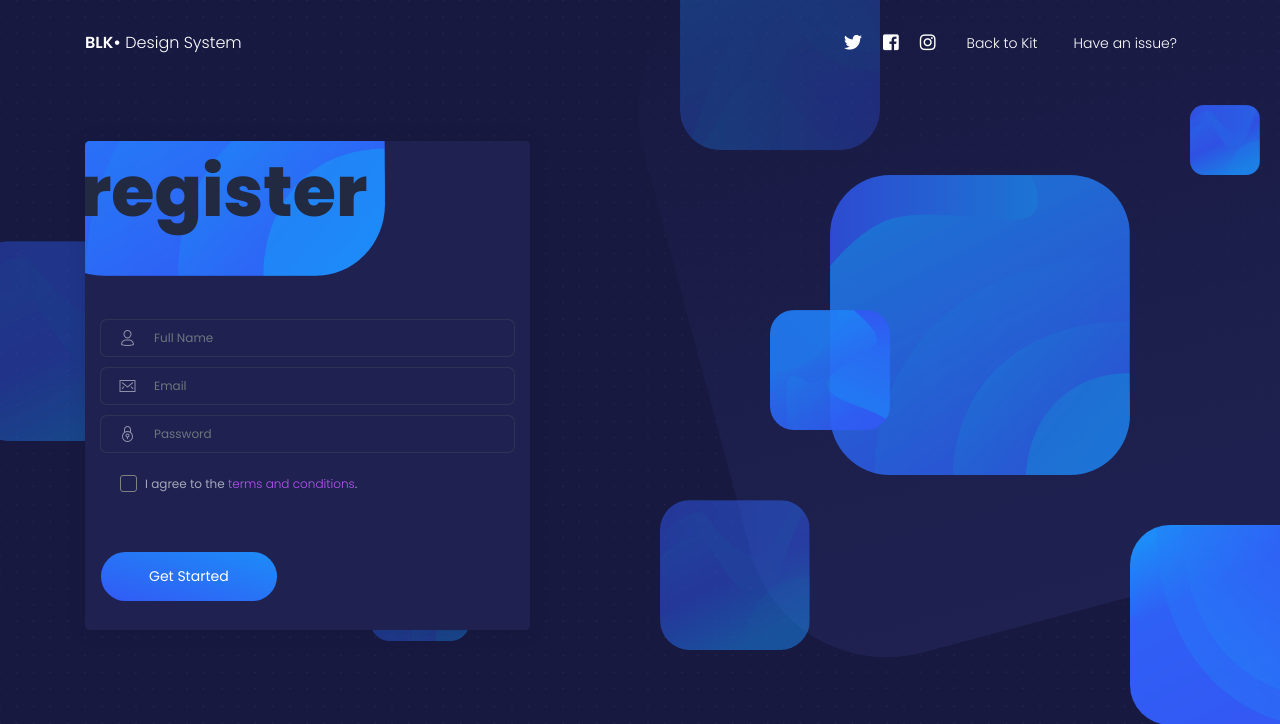
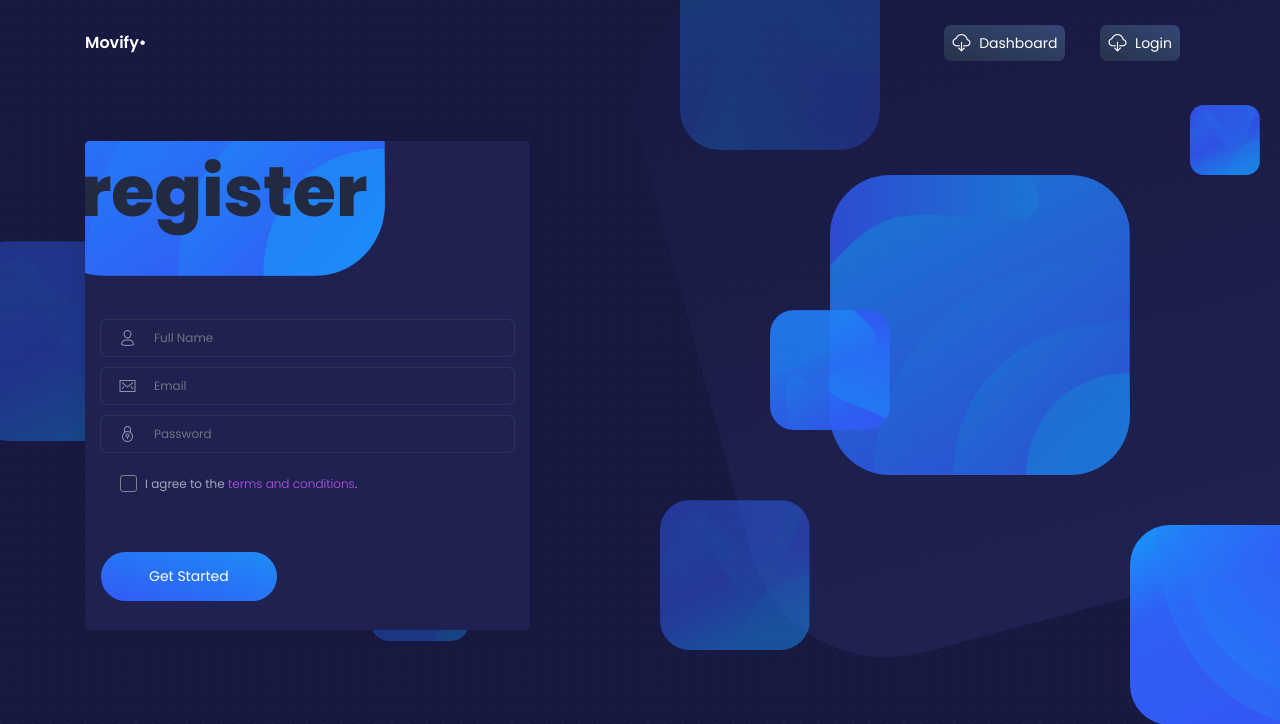
Before and after one commit to hammadmaqdoom/Movie-Recommendation-System, a Django app: page /register in a window 1280 px wide. Shown: the top 724 px of the page. Run offline with Django 3.2, Linux system fonts and the light colour scheme; some libraries are stand-ins or nearby versions.

Commit message:
update frontend

```diff
--- a/movieRsystem/templates/register.html
+++ b/movieRsystem/templates/register.html
@@ -26,8 +26,8 @@
   <nav class="navbar navbar-expand-lg fixed-top navbar-transparent " color-on-scroll="100">
     <div class="container">
       <div class="navbar-translate">
-        <a class="navbar-brand" href="https://demos.creative-tim.com/blk-design-system/index.html" rel="tooltip" title="Designed and Coded by Creative Tim" data-placement="bottom" target="_blank">
-          <span>BLK•</span> Design System
+        <a class="navbar-brand" href="" target="_blank">
+          <span>Movify•</span>
         </a>
         <button class="navbar-toggler navbar-toggler" type="button" data-toggle="collapse" data-target="#navigation" aria-controls="navigation-index" aria-expanded="false" aria-label="Toggle navigation">
           <span class="navbar-toggler-bar bar1"></span>
@@ -51,29 +51,15 @@
           </div>
         </div>
         <ul class="navbar-nav">
-          <li class="nav-item p-0">
-            <a class="nav-link" rel="tooltip" title="Follow us on Twitter" data-placement="bottom" href="https://twitter.com/CreativeTim" target="_blank">
-              <i class="fab fa-twitter"></i>
-              <p class="d-lg-none d-xl-none">Twitter</p>
-            </a>
-          </li>
-          <li class="nav-item p-0">
-            <a class="nav-link" rel="tooltip" title="Like us on Facebook" data-placement="bottom" href="https://www.facebook.com/CreativeTim" target="_blank">
-              <i class="fab fa-facebook-square"></i>
-              <p class="d-lg-none d-xl-none">Facebook</p>
-            </a>
-          </li>
-          <li class="nav-item p-0">
-            <a class="nav-link" rel="tooltip" title="Follow us on Instagram" data-placement="bottom" href="https://www.instagram.com/CreativeTimOfficial" target="_blank">
-              <i class="fab fa-instagram"></i>
-              <p class="d-lg-none d-xl-none">Instagram</p>
+          <li class="nav-item">
+            <a class="nav-link btn btn-default d-none d-lg-block" href="{% url 'dashboard' %}">
+              <i class="tim-icons icon-cloud-download-93"></i> Dashboard
             </a>
           </li>
           <li class="nav-item">
-            <a class="nav-link" href="../index.html">Back to Kit</a>
-          </li>
-          <li class="nav-item">
-            <a class="nav-link" href="https://github.com/creativetimofficial/blk-design-system/issues">Have an issue?</a>
+            <a class="nav-link btn btn-default d-none d-lg-block" href="{% url 'login' %}">
+              <i class="tim-icons icon-cloud-download-93"></i> Login
+            </a>
           </li>
         </ul>
       </div>
```
Also changed, not shown: movieRsystem/templates/login.html (+8 -22 lines).
